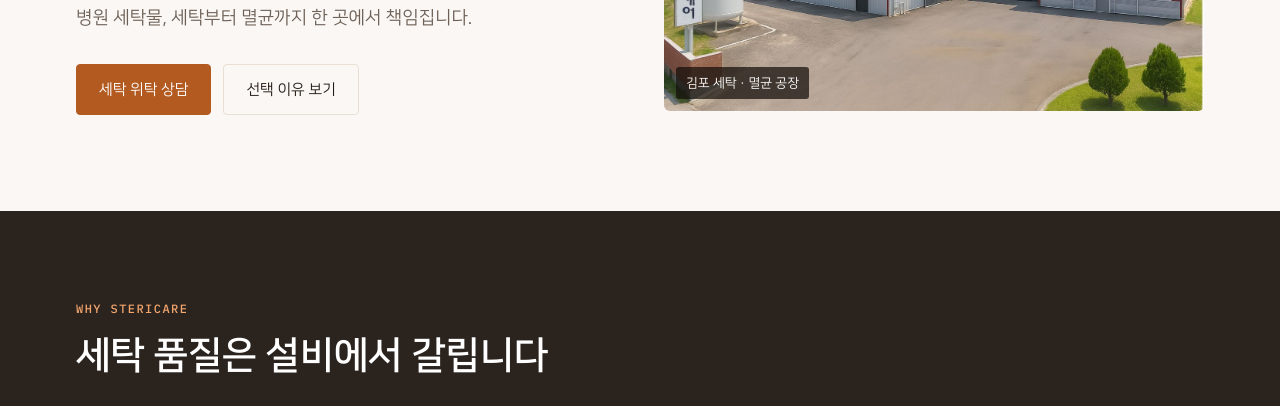
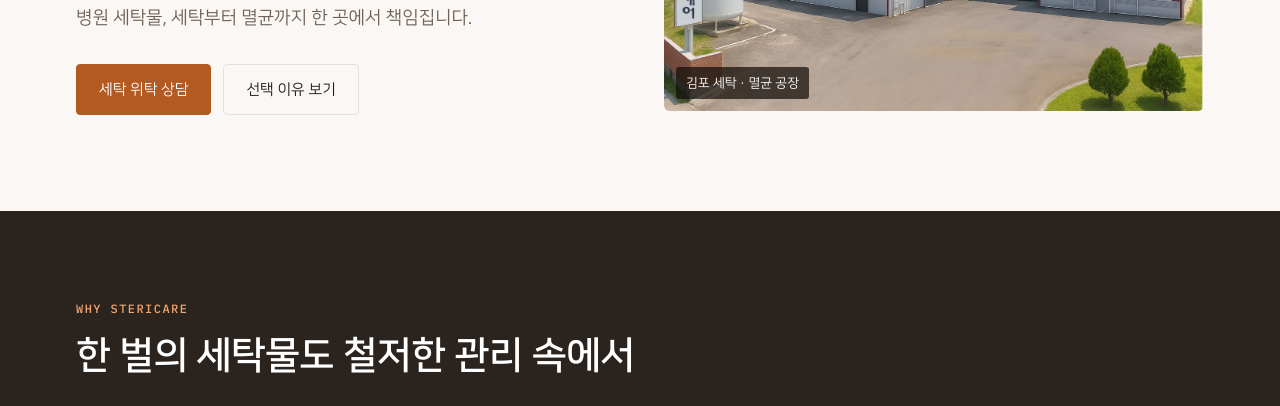
Before and after one commit to suzieh0518/Stericare_official_website, a plain HTML site: page index.html in a window 1280 px wide. Shown: the part 391-797 px from the top of the page. Drawn offline with Linux system fonts and the light colour scheme.

Commit message:
선택 이유 제목 변경: 한 벌의 세탁물도 철저한 관리 속에서
Co-Authored-By: Claude Opus 5.5 <noreply@anthropic.com>
Claude-Session: https://claude.ai/code/session_01Pr4Z8V6znM3eTbWFNcNbHK

```diff
--- a/index.html
+++ b/index.html
@@ -363,7 +363,7 @@ footer .meta{display:flex;flex-wrap:wrap;gap:4px 18px}
   <section class="why-band home-why">
     <div class="wrap">
       <div class="sec-head">
-        <div><div class="eyebrow">Why SteriCare</div><h2>세탁 품질은 설비에서 갈립니다</h2></div>
+        <div><div class="eyebrow">Why SteriCare</div><h2>한 벌의 세탁물도 철저한 관리 속에서</h2></div>
       </div>
       <div class="pillars">
         <article class="pillar">
@@ -443,7 +443,7 @@ footer .meta{display:flex;flex-wrap:wrap;gap:4px 18px}
   <section class="why-band">
     <div class="wrap">
       <div class="sec-head stack">
-        <div><div class="eyebrow">Why SteriCare</div><h2>세탁 품질은 설비에서 갈립니다</h2></div>
+        <div><div class="eyebrow">Why SteriCare</div><h2>한 벌의 세탁물도 철저한 관리 속에서</h2></div>
         <p>대형 연속식 세탁기에 여러 병원 세탁물을 함께 돌리지 않습니다. 단독 세탁기, 세제 자동공급, 스팀 건조기를 갖춰 병원마다, 품목마다 맞는 공정으로 세탁합니다.</p>
       </div>
       <div class="pillars">
```
